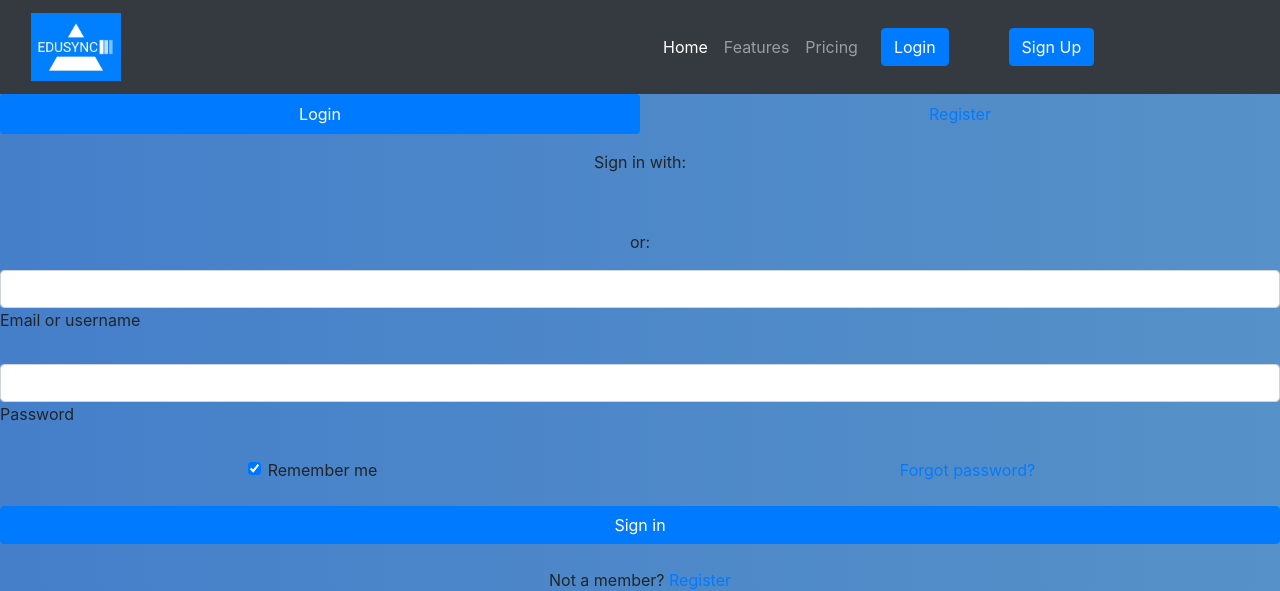
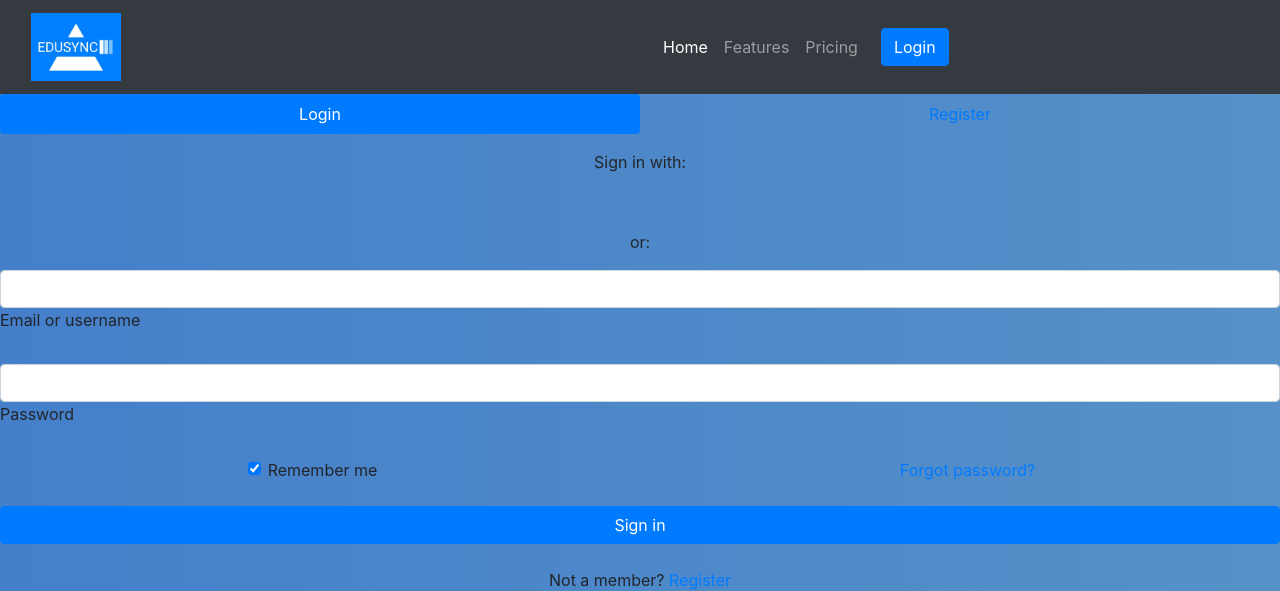
Before and after one commit to Jabir254/mgt_syst, a Django app: template school/app/templates/core/login.html in a window 1280 px wide. Shown: the top 591 px of the page. Run offline with Django 4.2, Linux system fonts and the light colour scheme; the template is opened without the code that fills it, so the values that code supplies are empty; some libraries are stand-ins or nearby versions.

Commit message:
added login view

```diff
--- a/school/app/templates/core/base.html
+++ b/school/app/templates/core/base.html
@@ -44,10 +44,7 @@
                 <div class="container">
                   <div class="row auto">
                     <div class="col-4">
-                      <button class="btn btn-primary" data-tor="hover:bg-lighten(xl)">Login</button>
-                    </div>
-                    <div class="col-4">
-                      <button class="btn btn-primary">Sign Up</button>
+                      <a href="{% url 'core/login.html' %}" class="btn btn-primary">Login</a>
                     </div>
                   </div>
                 </div>
--- a/school/app/urls.py
+++ b/school/app/urls.py
@@ -3,4 +3,5 @@ from . import views
 
 urlpatterns = [
     path('', views.index, name='index'),
+    path('',views.login, name='login')
 ]
```
